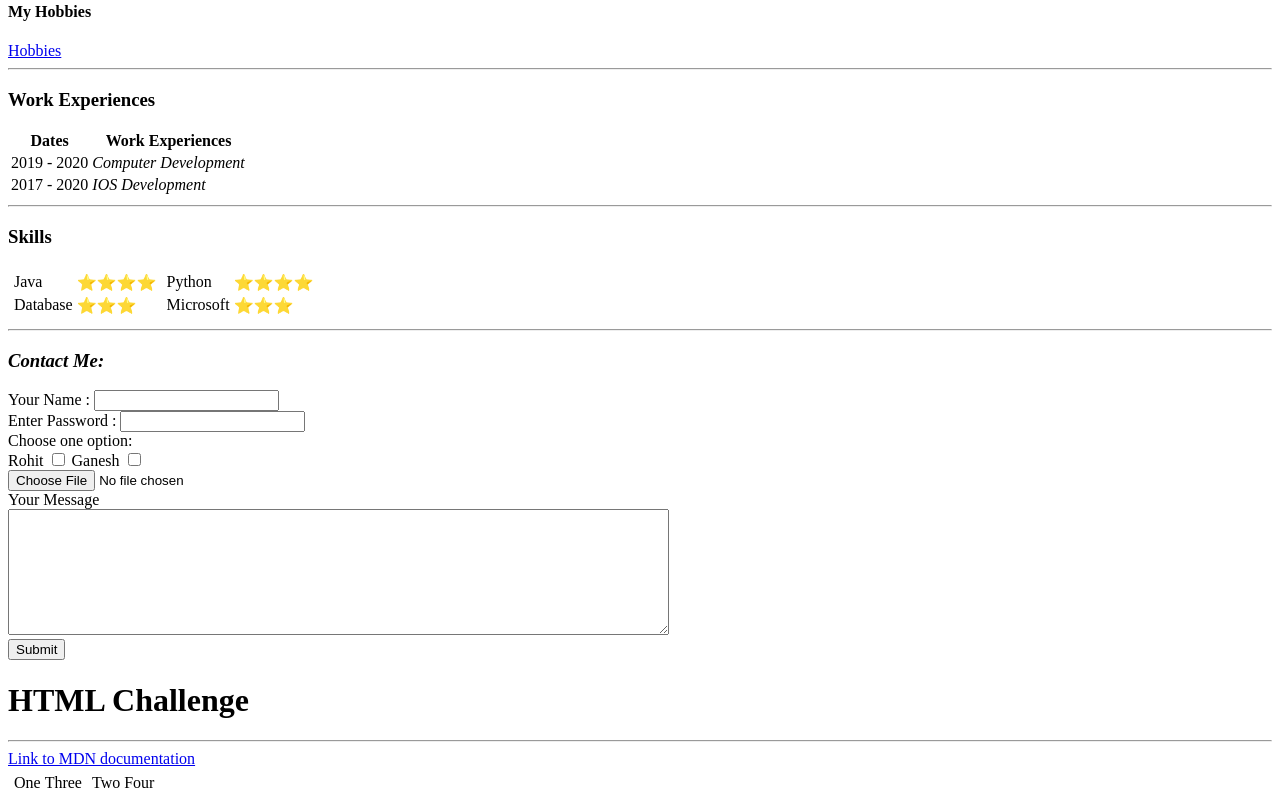
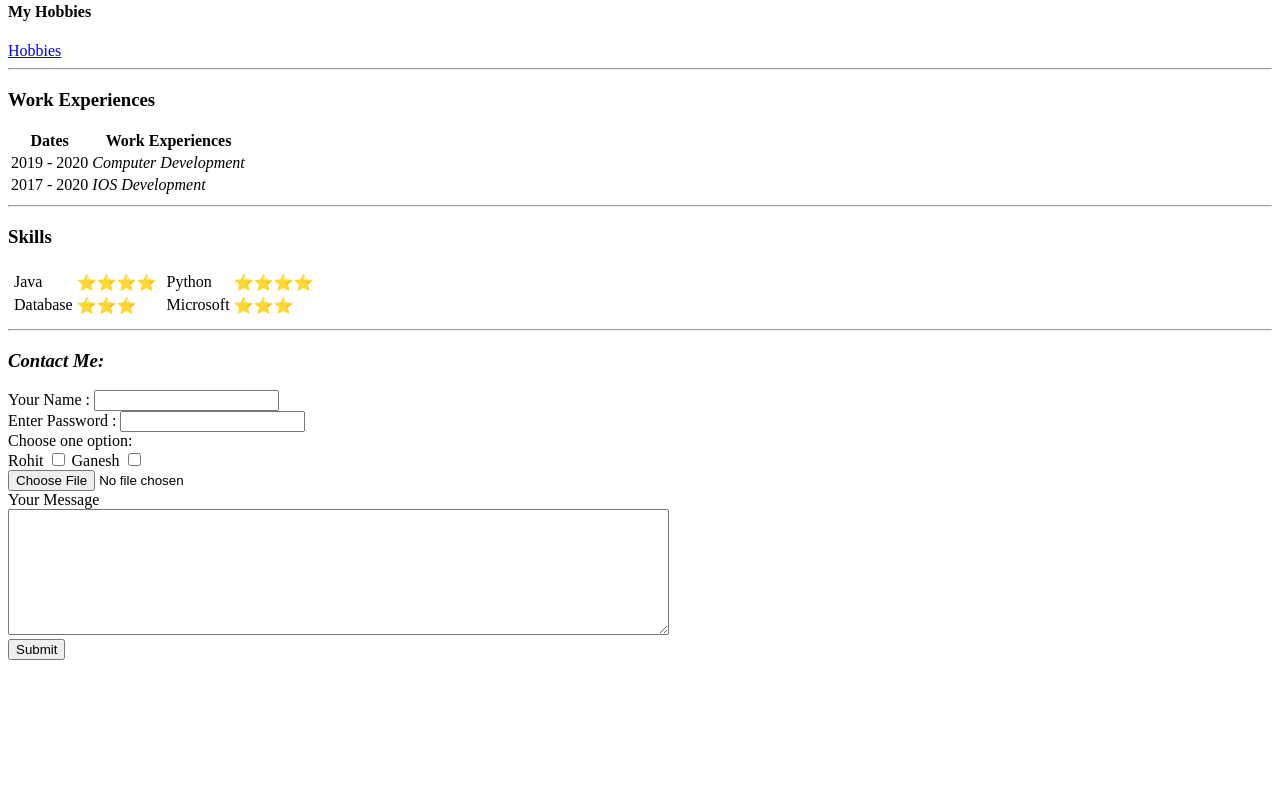
Before and after one commit to hackersrb/cv, a plain HTML site: page index.html in a window 1280 px wide. Shown: the part 397-1203 px from the top of the page. After the commit the page ends 1065 px from the top, so only its background shows below. Drawn offline with Linux system fonts and the light colour scheme.

Commit message:
changes to home page

```diff
--- a/index.html
+++ b/index.html
@@ -112,36 +112,3 @@
 </body>
 
 </html>
-
-<!DOCTYPE html>
-<html lang="en" dir="ltr">
-  <head>
-    <meta charset="utf-8">
-    <title></title>
-  </head>
-  <body>
-    <h1>HTML Challenge</h1>
-    <hr>
-    <a href="https://developer.mozilla.org/en-US/docs/Web/HTML"> Link to MDN documentation </a>
-  <table>
-    <tr>
-      <td>
-        <table>
-          <tr>
-            <td> One</td>
-            <td> Three </td>
-          </tr>
-        </table>
-      </td>
-      <td>
-        <table>
-          <tr>
-            <td> Two </td>
-            <td> Four </td>
-          </tr>
-        </table>
-      </td>
-    </tr>
-  </table>
-  </body>
-</html>
```
